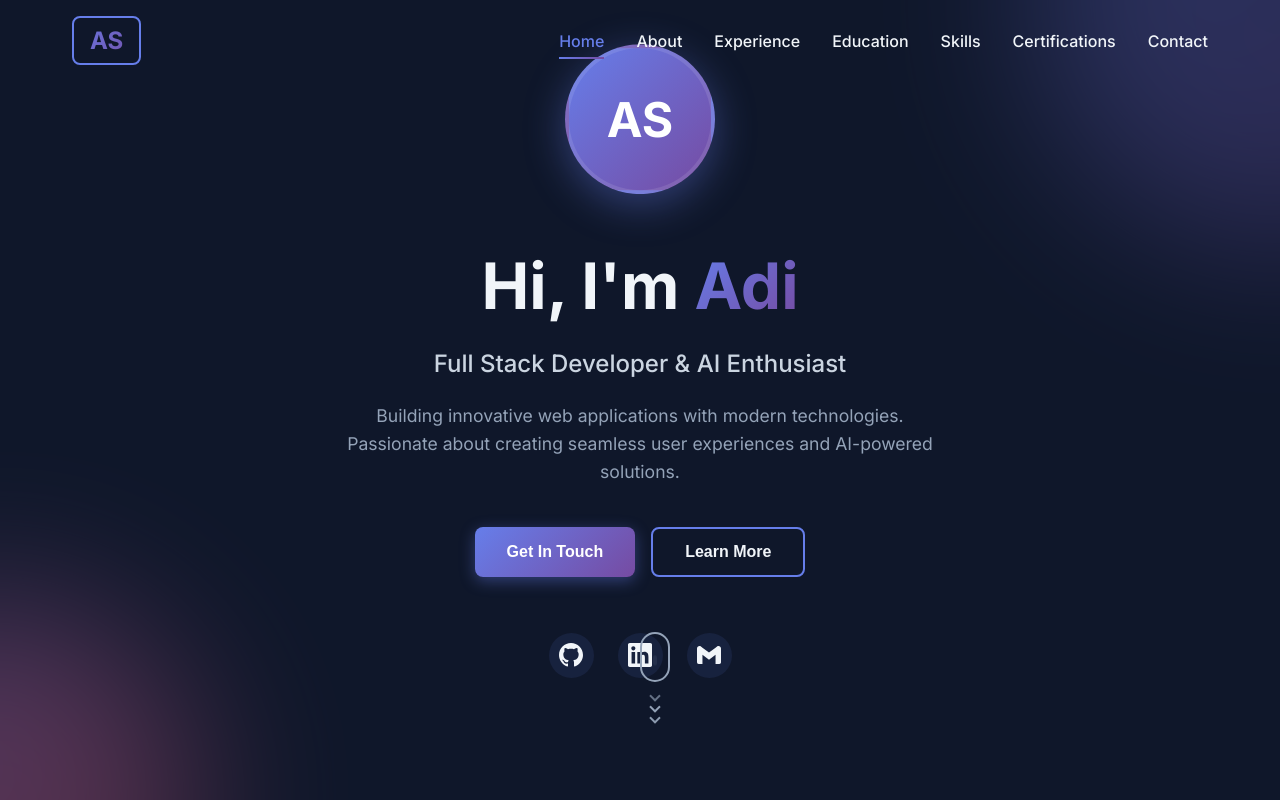
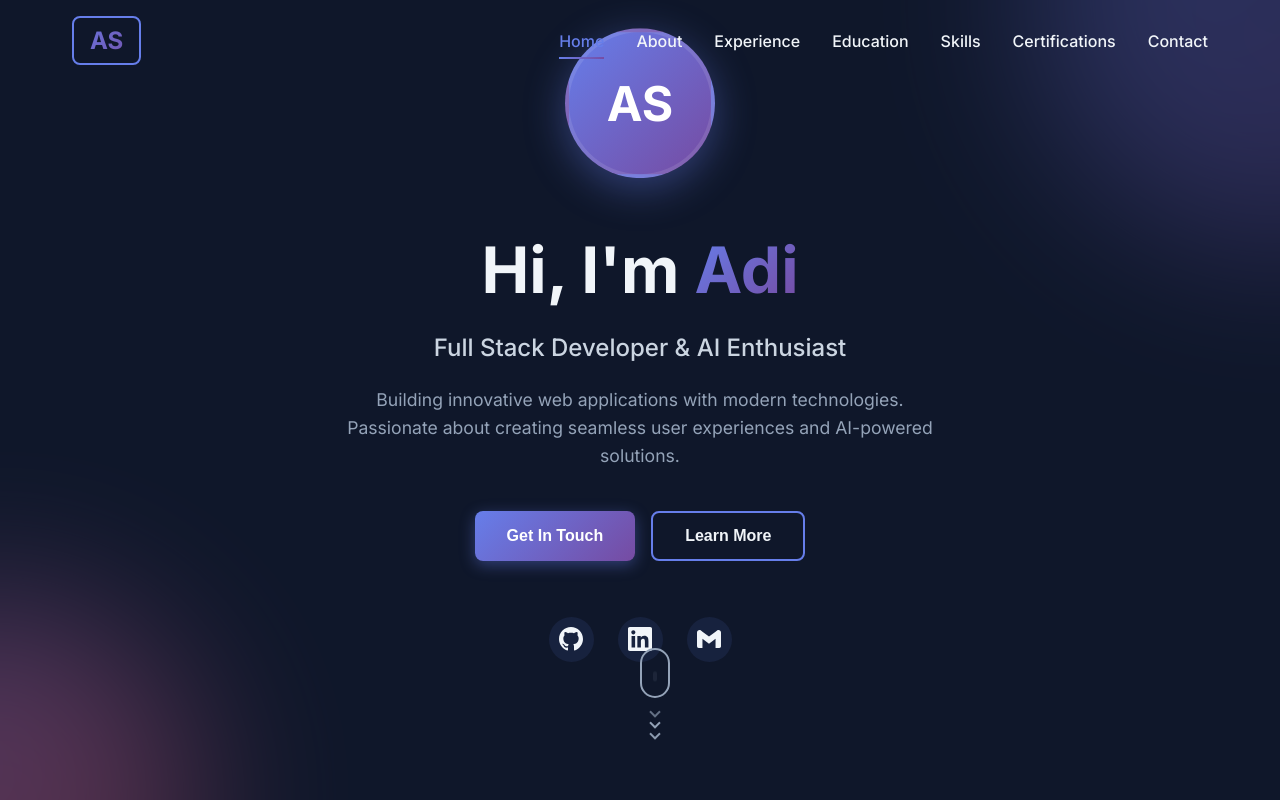
Before and after one commit to aditiya1/Aditiya_Saini, a React (Create React App) app: page / in a window 1280 px wide. Shown: the top 800 px of the page. Built offline with nearby package versions, Linux system fonts and the light colour scheme.

Commit message:
Increase spacing below social links for scroll indicator

```diff
--- a/src/components/Hero.css
+++ b/src/components/Hero.css
@@ -163,7 +163,7 @@
   display: flex;
   gap: 1.5rem;
   margin-top: 2rem;
-  margin-bottom: 4rem;
+  margin-bottom: 6rem;
 }
 
 .social-link {
```
